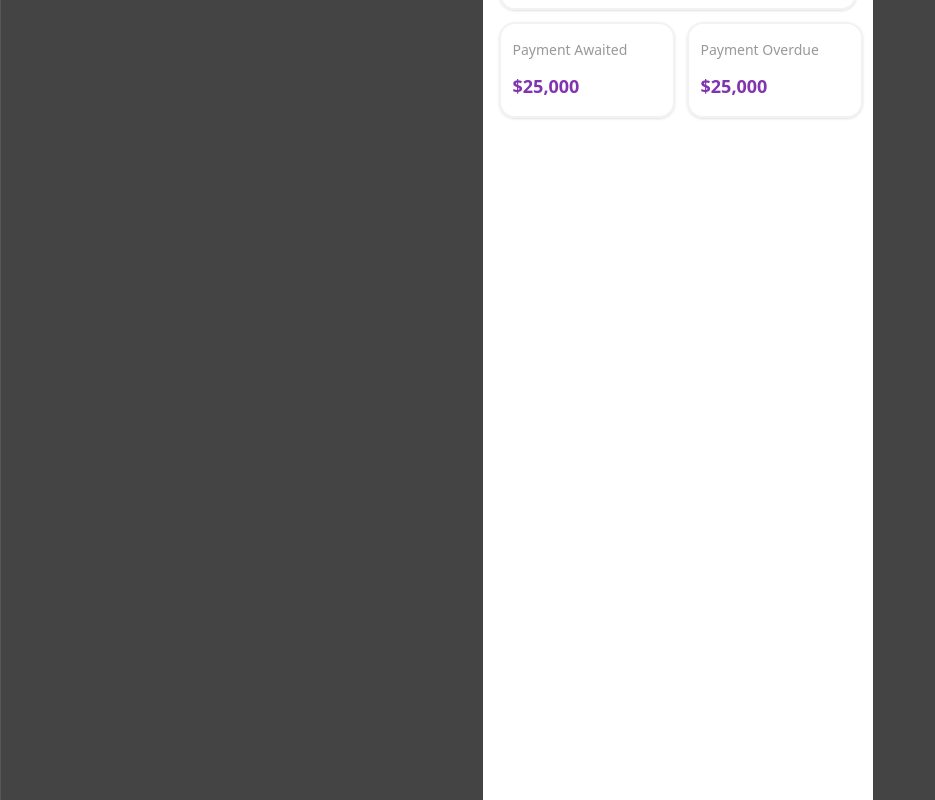
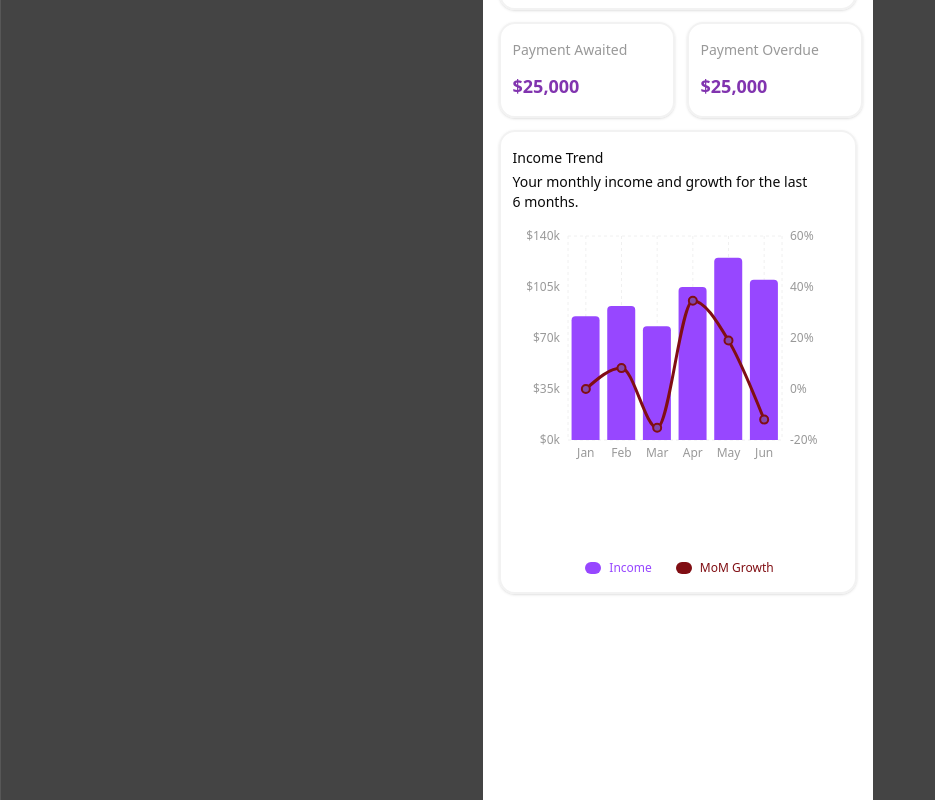
Before and after one commit to ay690/Sparknomy_assignment, a React (Vite) app: page / in a window 1280 px wide. Shown: the part 880-1680 px from the top of the page, without its empty margins (0-935 px from the left). Built offline with nearby package versions, Linux system fonts and the light colour scheme.

Commit message:
UI: Income Chart

```diff
--- /dev/null
+++ b/src/components/dashboard/IncomeChart/IncomeChart.tsx
@@ -0,0 +1,131 @@
+import React from 'react';
+import { ComposedChart, Bar, Line, XAxis, YAxis, CartesianGrid, ResponsiveContainer} from 'recharts';
+import { useAppSelector } from '../../../hooks/redux';
+import { Card, CardContent } from '../../common/Card/Card';
+
+export const IncomeChart: React.FC = () => {
+  const { incomeData } = useAppSelector(state => state.dashboard);
+
+  // Calculate month-over-month growth
+  const dataWithGrowth = incomeData.map((item, index) => {
+    const previousIncome = index > 0 ? incomeData[index - 1].income : item.income;
+    const momGrowth = index > 0 ? ((item.income - previousIncome) / previousIncome) * 100 : 0;
+
+    return {
+      ...item,
+      momGrowth: Math.round(momGrowth * 10) / 10
+    };
+  });
+
+  const CustomLegend = () => {
+    return (
+      <div className="flex justify-center gap-6 mt-4">
+        <div className="flex items-center gap-2">
+          <div className="w-4 h-3 bg-[#9747ff] rounded-sm"></div>
+          <span className="text-xs text-[#9747ff]">Income</span>
+        </div>
+        <div className="flex items-center gap-2">
+          <div className="w-4 h-3 bg-[#800E13] rounded-sm"></div>
+          <span className="text-xs text-[#800E13]">MoM Growth</span>
+        </div>
+      </div>
+    );
+  };
+
+  return (
+    <Card className="w-full bg-white-neutral rounded-2xl border-2 border-solid border-[#f2f2f2]">
+      <CardContent className="flex items-center gap-1 px-3 py-4">
+        <div className="flex w-[334px] items-start gap-6">
+          <div className="flex flex-col w-[334px] gap-1 items-start">
+            <div className="text-grey-text-colour-for-brand text-sm font-medium">
+              Income Trend
+            </div>
+
+            <div className="flex flex-col items-start gap-1 w-full">
+              <div className="text-grey-text-colour-for-brand text-sm max-w-[299px]">
+                Your monthly income and growth for the last 6 months.
+              </div>
+
+              <div className="flex gap-3.5 px-3 py-0 w-full bg-white-neutral rounded-xl flex-col items-center">
+                <div className="w-sm h-[314px]">
+                  <ResponsiveContainer width="100%" height="100%">
+                    <ComposedChart
+                      data={dataWithGrowth}
+                      margin={{
+                        top: 20,
+                        right: 30,
+                        left: 20,
+                        bottom: 60,
+                      }}
+                    >
+                      <defs>
+                        <linearGradient id="barGradient" x1="0%" y1="0%" x2="0%" y2="100%">
+                          <stop offset="0%" stopColor="#800E13" />
+                          <stop offset="50%" stopColor="#800E13" />
+                          <stop offset="100%" stopColor="#800E13" />
+                        </linearGradient>
+                        <linearGradient id="lineGradient" x1="0%" y1="0%" x2="100%" y2="0%">
+                          <stop offset="0%" stopColor="#800E13" />
+                          <stop offset="50%" stopColor="#800E13" />
+                          <stop offset="100%" stopColor="#800E13" />
+                        </linearGradient>
+                      </defs>
+
+                      <CartesianGrid strokeDasharray="3 3" stroke="#f0f0f0" />
+
+                      <XAxis
+                        dataKey="month"
+                        axisLine={false}
+                        tickLine={false}
+                        tick={{ fontSize: 12, fill: '#999' }}
+                      />
+
+                      {/* Left Y-axis for Income */}
+                      <YAxis
+                        yAxisId="income"
+                        axisLine={false}
+                        tickLine={false}
+                        tick={{ fontSize: 12, fill: '#999' }}
+                        tickFormatter={(value) => `$${value / 1000}k`}
+                      />
+
+                      {/* Right Y-axis for Growth */}
+                      <YAxis
+                        yAxisId="growth"
+                        orientation="right"
+                        axisLine={false}
+                        tickLine={false}
+                        tick={{ fontSize: 12, fill: '#999' }}
+                        tickFormatter={(value) => `${value}%`}
+                      />
+
+                      <Bar
+                        yAxisId="income"
+                        dataKey="income"
+                        fill="#9747ff"
+                        radius={[4, 4, 0, 0]}
+                        maxBarSize={40}
+                      />
+
+                      <Line
+                        yAxisId="growth"
+                        type="monotone"
+                        dataKey="momGrowth"
+                        stroke="url(#lineGradient)"
+                        strokeWidth={3}
+                        dot={{ fill: '#8147af', strokeWidth: 2, r: 4 }}
+                        activeDot={{ r: 6, fill: '#800E13' }}
+                      />
+                    </ComposedChart>
+                  </ResponsiveContainer>
+                </div>
+
+                <CustomLegend />
+              </div>
+            </div>
+          </div>
+        </div>
+      </CardContent>
+    </Card>
+  );
+};
--- a/src/screens/AssignmentScreen/AssignmentScreen.tsx
+++ b/src/screens/AssignmentScreen/AssignmentScreen.tsx
@@ -5,6 +5,7 @@ import { Header } from "../../components/dashboard/Header/Header";
 import { CreateInvoiceCard } from "../../components/dashboard/CreateInvoiceCard/CreateInvoiceCard";
 import type { JSX } from "react/jsx-dev-runtime";
 import { EarningsSection } from "../../components/dashboard/EarningsCard/EarningsCard";
+import { IncomeChart } from "../../components/dashboard/IncomeChart/IncomeChart";
 import { TimePeriodSelector } from "../../components/dashboard/TimePeriodSelector/TimePeriodSelector";
 
 const DashboardContent: React.FC = () => {
@@ -34,6 +35,7 @@ const DashboardContent: React.FC = () => {
                 </div>
                <TimePeriodSelector />
                <EarningsSection />
+               <IncomeChart />
               </div>
             </div>
           </div>
```
